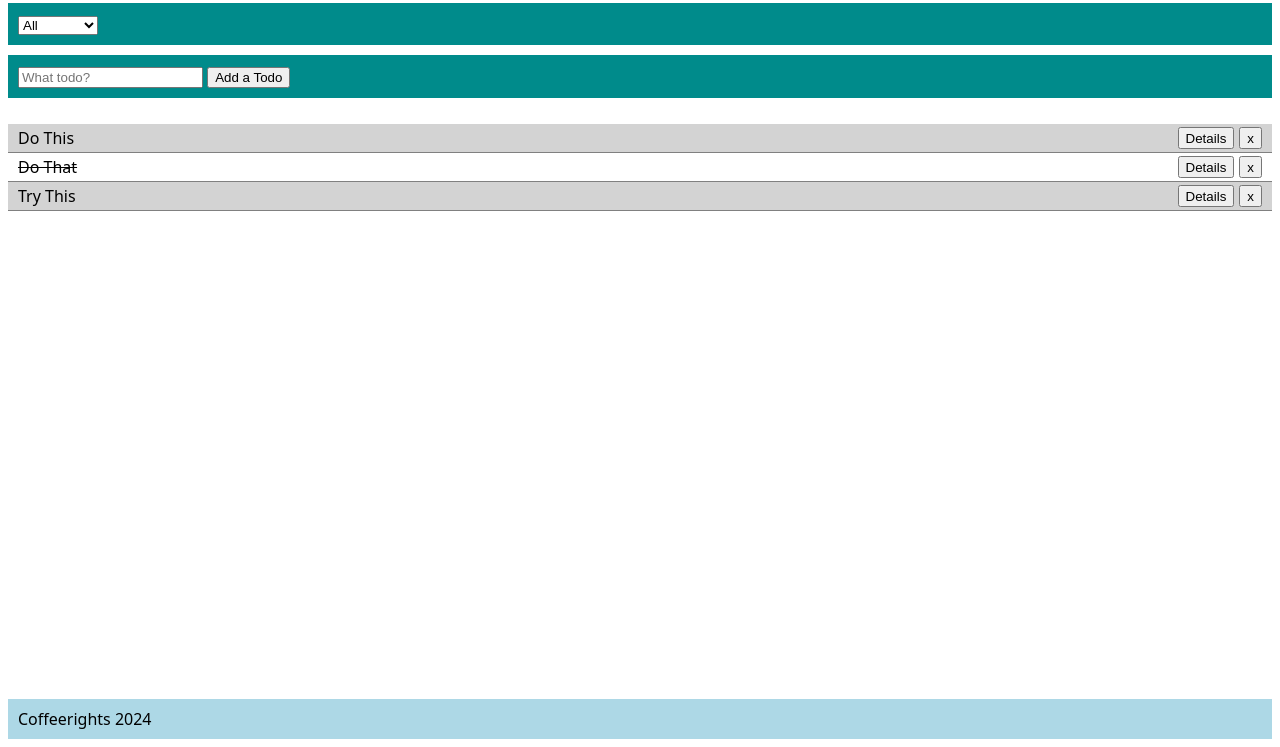
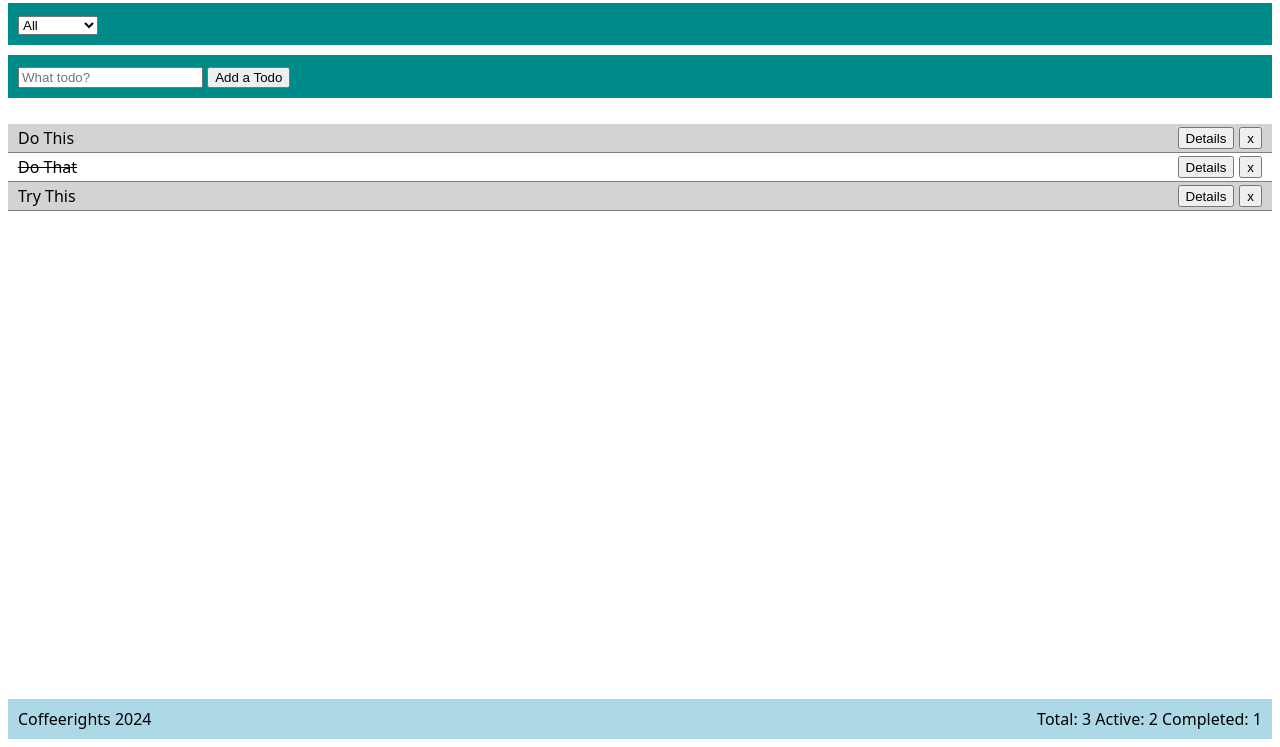
Before and after one commit to seanErmilov/bookservise, a plain HTML site: page index.html in a window 1280 px wide. Shown: the part 53-800 px from the top of the page. Drawn offline with Linux system fonts and the light colour scheme.

Commit message:
Add stats

```diff
--- a/css/todos.css
+++ b/css/todos.css
@@ -17,6 +17,10 @@
 
 header {
     margin-block-end: .5rem;
+}
+
+footer {
+    justify-content: space-between;
 }
 
 main {
--- a/index.html
+++ b/index.html
@@ -38,6 +38,14 @@
 
         <footer>
             <p>Coffeerights 2024</p>
+            <p>
+                <span>Total:</span>
+                <span class="total">0</span>
+                <span>Active:</span>
+                <span class="active">0</span>
+                <span>Completed:</span>
+                <span class="completed">0</span>
+            </p>
         </footer>
 
         <script src="js/services/todo.service.js"></script>
--- a/js/services/todo.service.js
+++ b/js/services/todo.service.js
@@ -11,6 +11,18 @@
 
     const isDone = (filterBy === 'done')
     return gTodos.filter(todo => todo.isDone === isDone)
+}
+
+function getTotalTodoCount() {
+    return gTodos.length
+}
+
+function getActiveTodoCount() {
+    return gTodos.filter(todo => !todo.isDone).length
+}
+
+function getCompletedTodoCount() {
+    return getTotalTodoCount() - getActiveTodoCount()
 }
 
 function getTodoById(todoId) {  // Read
--- a/js/todo.controller.js
+++ b/js/todo.controller.js
@@ -18,6 +18,19 @@
         </li>`)
 
     elTodoList.innerHTML = strHtmls.join('')
+    renderStats()
+}
+
+function renderStats() {
+    const elFooter = document.querySelector('footer')
+
+    const elTotalCount = elFooter.querySelector('.total')
+    const elActiveCount = elFooter.querySelector('.active')
+    const elCompletedCount = elFooter.querySelector('.completed')
+
+    elTotalCount.innerText = getTotalTodoCount()
+    elActiveCount.innerText = getActiveTodoCount()
+    elCompletedCount.innerText = getCompletedTodoCount()
 }
 
 function onFilterBy(elSelect) {
```
